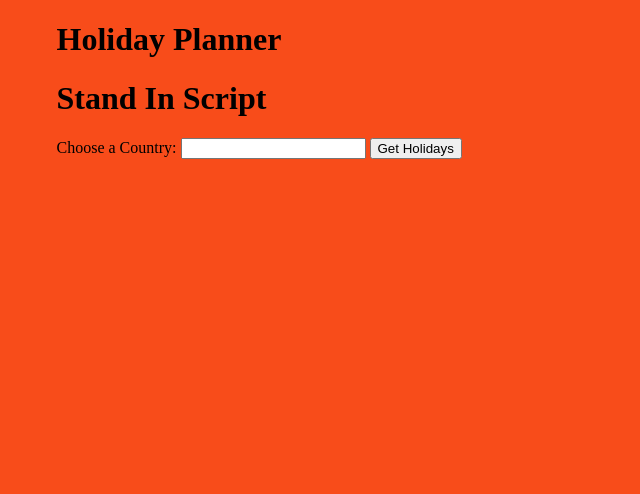
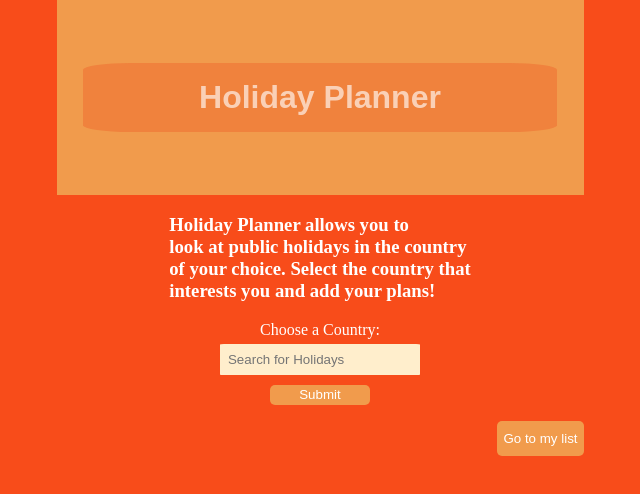
Before and after one commit to kakriske/ajax-project1, a website: page index.html in a window 1280 px wide. Shown: the whole page, without its empty margins (320-960 px from the left). Drawn offline with Linux system fonts and the light colour scheme; no server answers.

Commit message:
Completed issue 1

```diff
--- a/css/styles.css
+++ b/css/styles.css
@@ -2,6 +2,123 @@ body {
   background-color: #f84c1a;
 }
 
+.container {
+  display: flex;
+  flex-direction: column;
+}
+
+#top-container {
+  background-color: #f19b4c;
+  padding-top: 12%;
+  padding-bottom: 12%;
+}
+
+main {
+  display: flex;
+  flex-direction: column;
+  align-items: center;
+}
+
+header {
+  background-color: #ec4e2055;
+  margin: auto;
+  text-align: center;
+  padding-top: 3%;
+  padding-bottom: 3%;
+  width: 90%;
+  border-radius: 10%;
+}
+
+h1 {
+  font-family: Arial, Helvetica, sans-serif;
+  color: #ffffffa0;
+  margin: auto;
+}
+
+h3 {
+  /* color: #ffeecc; */
+  color: white;
+}
+
+form {
+  display: flex;
+  flex-direction: column;
+  align-items: center;
+}
+
+.row {
+  display: flex;
+}
+
+.column-half {
+  flex: 1;
+}
+
 li {
-  color: green;
+  color: #fec;
+  cursor: pointer;
+
+  /* border: 1px solid seagreen; */
+  padding-top: 8px;
+  padding-bottom: 2%;
 }
+
+li:hover {
+  background-color: #f19b4c;
+}
+
+#country-input {
+  background-color: #fec;
+  padding: 8px;
+
+  /* padding-top: 1%;
+  padding-bottom: 1%; */
+  border-radius: 2%;
+  border: none;
+  width: 200px;
+  margin-bottom: 10px;
+  outline-color: #f19b4c;
+}
+
+#get-holidays-button {
+  width: 100px;
+  height: 20px;
+}
+
+#go-to-list {
+  width: 100%;
+  display: flex;
+  justify-content: end;
+}
+
+#list-button {
+  height: 35px;
+}
+
+#list-button:hover {
+  cursor: pointer;
+  color: #f19b4c;
+  background-color: white;
+}
+
+button {
+  background-color: #f19b4c;
+  color: white;
+  border: none;
+  border-radius: 5px;
+}
+
+#get-holidays-button:hover {
+  background-color: white;
+  color: #f19b4c;
+  cursor: pointer;
+}
+
+::marker {
+  font-size: large;
+}
+
+label {
+  margin-bottom: 5px;
+  color: white;
+}
--- a/index.html
+++ b/index.html
@@ -11,23 +11,34 @@
   </head>
   <body>
     <div class="container">
-      <header>
-        <h1>Holiday Planner</h1>
-      </header>
+      <div id="top-container">
+        <header>
+          <h1>Holiday Planner</h1>
+        </header>
+      </div>
     </div>
     <main class="container">
       <div data-view="country-entry">
-        <h1 class="column-full">Stand In Script</h1>
-        <form class="row" id="countryForm">
-          <div class="column-half">
-            <label for="country-select">Choose a Country:</label>
-            <input id="country-input" name="countries" />
-            <button type="submit" id="getHolidaysButton">Get Holidays</button>
-          </div>
+        <h3 class="column-full">
+          Holiday Planner allows you to <br />
+          look at public holidays in the country <br />
+          of your choice. Select the country that <br />
+          interests you and add your plans!
+        </h3>
+        <form class="column-half" id="country-form">
+          <label for="country-select">Choose a Country:</label>
+          <input
+            id="country-input"
+            name="countries"
+            placeholder="Search for Holidays" />
+          <button type="submit" id="get-holidays-button">Submit</button>
         </form>
       </div>
       <div id="holiday-list-container">
         <ul id="holiday-list"></ul>
+      </div>
+      <div id="go-to-list">
+        <button id="list-button">Go to my list</button>
       </div>
     </main>
     <script src="js/data.js"></script>
--- a/js/data.js
+++ b/js/data.js
@@ -1 +1,21 @@
 /* exported data */
+let storedDate = {
+  selectedCountry: '',
+  selectedHolidays: [],
+};
+
+window.addEventListener('beforeunload', function (event) {
+  const serializeData = JSON.stringify(storedDate);
+  localStorage.setItem('storedDate', serializeData);
+});
+
+const dataInStorage = localStorage.getItem('storedDate');
+if (dataInStorage) {
+  storedDate = JSON.parse(dataInStorage);
+}
+
+function storeSelectedCountry(country, holiday, allHolidays) {
+  storedDate.selectedCountry = country;
+  storedDate.selectedHolidays.push(holiday);
+  storedDate.allHolidays = allHolidays;
+}
--- a/js/main.js
+++ b/js/main.js
@@ -16,8 +16,6 @@ function getCountryCodes() {
         countryCodes[countryName] = countryCode;
       }
       console.log('Country Codes:', countryCodes);
-    } else {
-      console.log('No country codes:', xhr.status, xhr.statusText);
     }
   });
 
@@ -27,7 +25,14 @@ function getCountryCodes() {
 getCountryCodes();
 
 function capitalizeFirstLetter(input) {
-  return input.charAt(0).toUpperCase() + input.slice(1).toLowerCase();
+  const words = input.split(' ');
+  const capitalizeWords = [];
+  for (const word of words) {
+    const capitalizedWord =
+      word.charAt(0).toUpperCase() + word.slice(1).toLowerCase();
+    capitalizeWords.push(capitalizedWord);
+  }
+  return capitalizeWords.join(' ');
 }
 
 function ajaxRequest() {
@@ -54,18 +59,18 @@ function ajaxRequest() {
     if (xhr.status === 200) {
       const holidays = xhr.response;
       const $holidayList = document.getElementById('holiday-list');
-      if (
-        $holidayList &&
-        $holidayList.dataset.country !== selectedCountryName
-      ) {
-        $holidayList.innerHTML = '';
-        $holidayList.dataset.country = selectedCountryName;
-      }
+
       const $newList = document.createElement('ul');
+
       for (let i = 0; i < holidays.length; i++) {
         const holiday = holidays[i];
         const $listItem = document.createElement('li');
         $listItem.textContent = holiday.name;
+
+        $listItem.addEventListener('click', function () {
+          storeSelectedCountry(selectedCountryName, holiday.name, holidays);
+          console.log('stored data:', storedDate);
+        });
         $newList.appendChild($listItem);
       }
 
@@ -73,22 +78,18 @@ function ajaxRequest() {
         '#holiday-list-container',
       );
       $holidayListContainer.appendChild($newList);
-    } else {
-      console.error('Failed to get holiday:', xhr.status, xhr.statusText);
     }
   });
   xhr.send();
 }
 
-const getHolidaysButton = document.getElementById('getHolidaysButton');
-getHolidaysButton.addEventListener('click', ajaxRequest);
+const $getHolidaysButton = document.getElementById('get-holidays-button');
+$getHolidaysButton.addEventListener('click', ajaxRequest);
 
-const $countryForm = document.getElementById('countryForm');
+const $countryForm = document.getElementById('country-form');
 
 if ($countryForm) {
   $countryForm.addEventListener('submit', function (event) {
     event.preventDefault();
   });
-} else {
-  console.log('Form element not found');
 }
```
